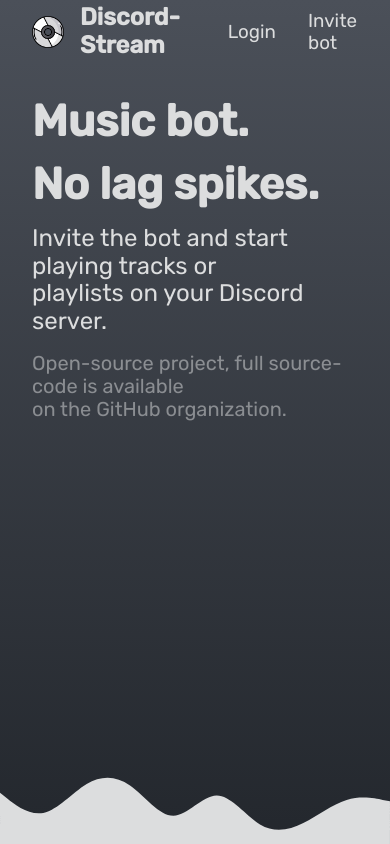
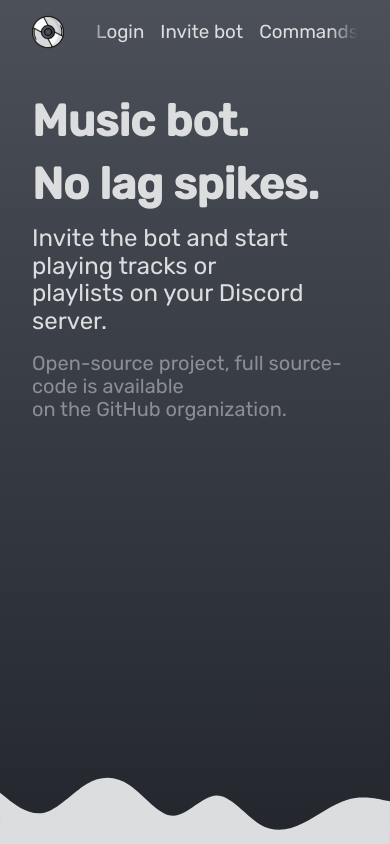
Before and after one commit to mrpinkcat/landing-page, a React (Create React App) app: page / in a window 390 px wide. Shown: the top 844 px of the page. Built offline with nearby package versions, Linux system fonts and the light colour scheme.

Commit message:
fix(header): better responsive for smartphones

```diff
--- a/src/components/header/Header.tsx
+++ b/src/components/header/Header.tsx
@@ -21,7 +21,7 @@
   width: 100%;
   height: 4rem;
   max-height: 4rem;
-  background-color: ${props => props.scrolledIntoView ? 'rgba(114, 137, 218, 0.75)' : 'transparent'};
+  background-color: ${props => props.scrolledIntoView ? 'rgba(114, 137, 218, 0.95)' : 'transparent'};
 `;
 
 const FlexContainerEl = styled.div`
@@ -38,18 +38,52 @@
   }
 `;
 
+const BrandPartEl = styled.div`
+  display: flex;
+  align-items: center;
+  height: 100%;
+  margin-right: 1rem;
+
+  @media (min-width: 768px) {
+    margin-right: 2rem;
+  }
+`;
+
 const ImageLogoEl = styled.img`
   display: block;
   height: 2rem;
   width: 2rem;
+
+  @media (min-width: 768px) {
     margin-right: 16px;
+  }
 `;
 
 const BrandTitleEl = styled.h1`
-  margin-right: 2rem;
+  display: none;
   font-family: Rubik, sans-serif;
+  font-size: 1.25rem;
+  color: #dcddde;
+  white-space: nowrap;
+
+  @media (min-width: 768px) {
+    display: block;
     font-size: 1.5rem;
-  color: #dcddde;
+  }
+`;
+
+const LinksPartEl = styled.div`
+  overflow-x: auto;
+  overflow-y: hidden;
+  display: flex;
+  align-items: center;
+  height: 100%;
+  mask-image: linear-gradient(to right, transparent, black 30px, black 90%, transparent);
+
+  @media (min-width: 768px) {
+    overflow: hidden;
+    mask-image: none;
+  }
 `;
 
 const LinkEl = styled.a`
@@ -57,14 +91,25 @@
   display: flex;
   align-items: center;
   justify-content: center;
-  margin: 0 1rem;
+  margin: 0 0.5rem;
   border: 0;
   border-radius: 16px;
   color: #dcddde;
   font-family: Rubik, sans-serif;
   font-size: 1.175rem;
+  white-space: nowrap;
   cursor: pointer;
   user-select: none;
+
+  &:first-child {
+    padding-left: 1rem;
+    margin-left: 0;
+  }
+
+  &:last-child {
+    padding-right: 0.75rem;
+    margin-right: 0;
+  }
 `;
 
 class Header extends React.Component<{}, HeaderState> {
@@ -90,15 +135,19 @@
     return (
       <HeaderEl scrolledIntoView={this.state.currentScroll > 0}>
         <FlexContainerEl>
+          <BrandPartEl>
             <ImageLogoEl src={logo} alt="Discord-Stream logo" />
 
             <BrandTitleEl>Discord-Stream</BrandTitleEl>
+          </BrandPartEl>
 
+          <LinksPartEl>
             <LinkEl>Login</LinkEl>
 
             <LinkEl>Invite bot</LinkEl>
 
             <LinkEl>Commands</LinkEl>
+          </LinksPartEl>
         </FlexContainerEl>
       </HeaderEl>
     );
```
Lines whose indentation alone changed are shown as unchanged.
